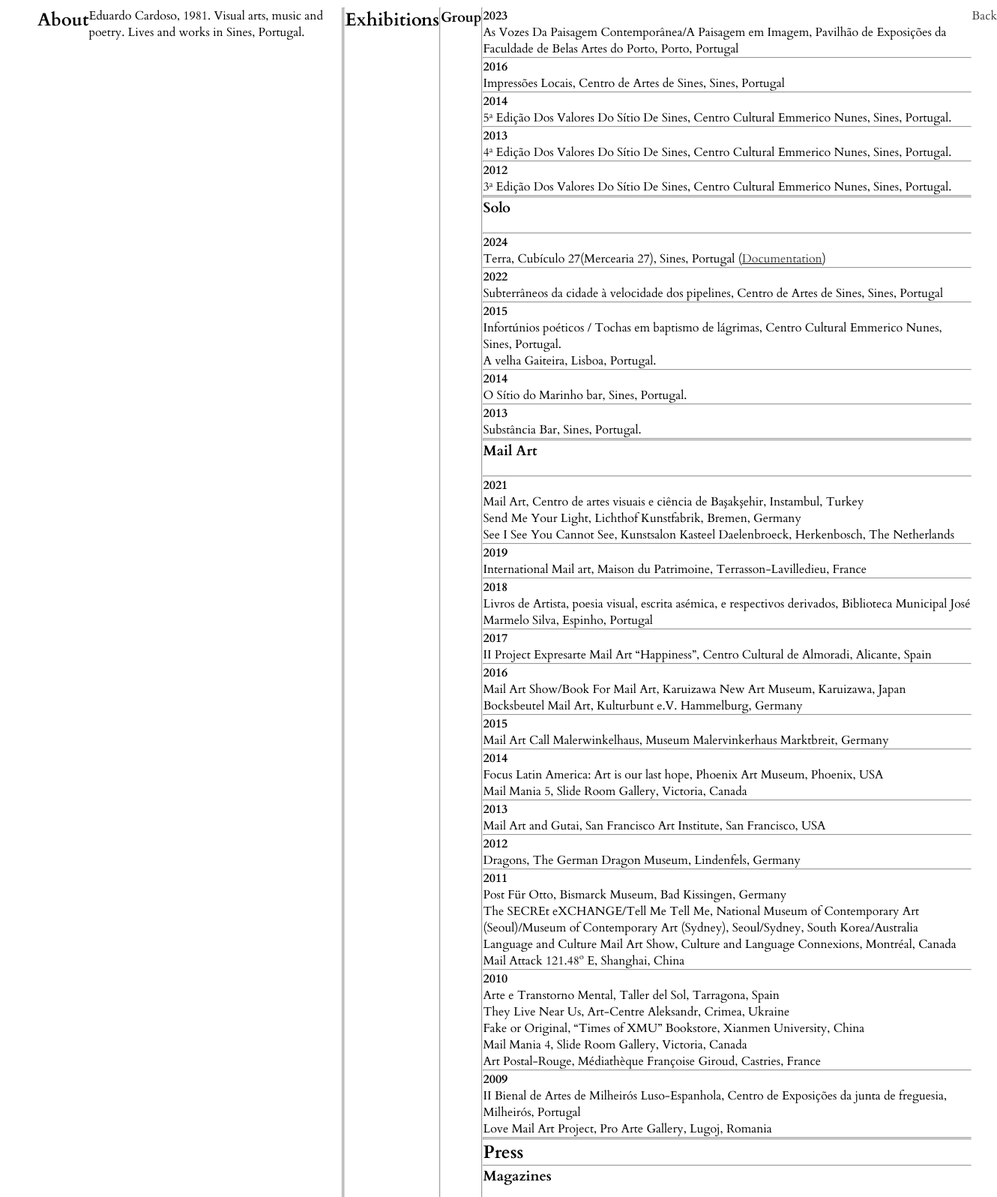
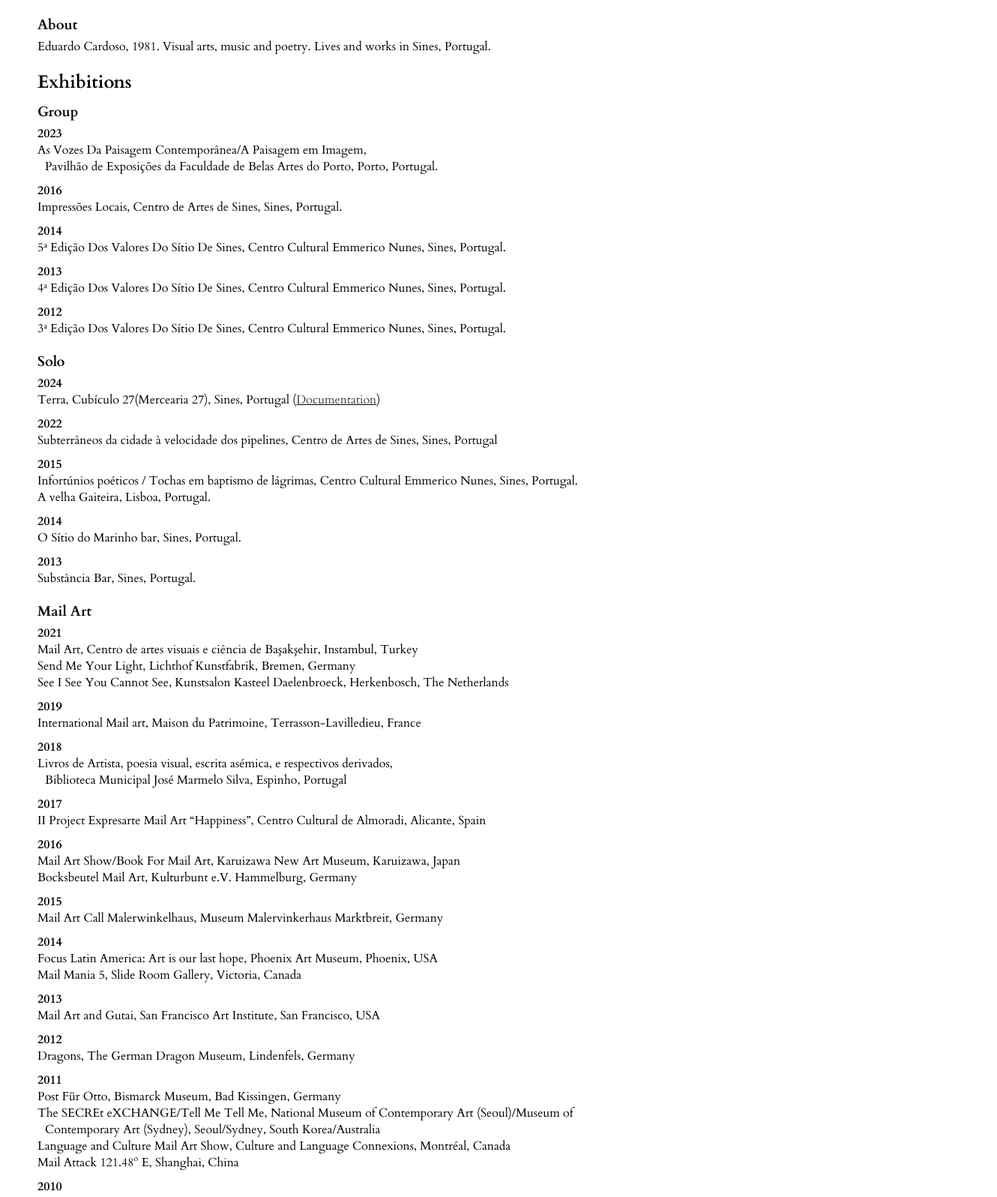
Before and after one commit to hypnonauta/neocities-ecardoso, a plain HTML site: page pages/about.html in a window 1280 px wide. Shown: the part 40-1636 px from the top of the page at 75% size, 1330 px wide, since content can reach past the window. Drawn offline with Linux system fonts and the light colour scheme.

Commit message:
Refactor about.html structure and add about.css for improved layout and styling

```diff
--- /dev/null
+++ b/pages/about.css
@@ -0,0 +1,63 @@
+* {
+    margin: 0;
+    padding: 0;
+}
+
+.about {
+    margin-bottom: 20px;
+}
+
+.content {
+    margin-left: 50px;
+    margin-top: 50px;
+    font-family: Cardo, serif;
+}
+
+h4,
+h3 {
+    padding-top: 10px;
+    padding-bottom: 5px;
+}
+
+ul {
+    list-style: none;
+    padding: 0;
+}
+
+a:link,
+a:active,
+a:visited {
+    color: #404040;
+    text-decoration: none;
+}
+
+a:hover {
+    color: #000000;
+    text-decoration: none;
+}
+
+.back {
+    display: block;
+    margin-top: 1rem;
+    margin-bottom: 10px;
+}
+
+.exhibition-name {
+    margin-bottom: 10px;
+}
+
+.exhibitions {
+    margin-bottom: 20px;
+}
+
+span {
+    padding-left: 10px;
+}
+
+footer {
+    bottom: 0;
+    width: 100%;
+    font-size: 0.80em;
+    text-align: left;
+    padding: 10px 0 10px 0;
+}
--- a/pages/about.html
+++ b/pages/about.html
@@ -10,126 +10,113 @@
     <!-- The style.css file allows you to change the look of your web pages.
          If you include the next line in all your web pages, they will all share the same look.
          This makes it easier to make new pages for your site. -->
-    <link href="../style.css" rel="stylesheet" type="text/css" media="all">
+    <link href="./about.css" rel="stylesheet" type="text/css" media="all">
     <link rel="preconnect" href="https://fonts.googleapis.com">
 <link rel="preconnect" href="https://fonts.gstatic.com" crossorigin>
 <link href="https://fonts.googleapis.com/css2?family=Cardo:ital,wght@0,400;0,700;1,400&display=swap" rel="stylesheet">
   </head>
   <body>
     <div class="content">
-      <h2>About</h2>
+      <!-- About -->
+      <section class="about">
+        <h3>About</h3>
         <p>Eduardo Cardoso, 1981. Visual arts, music and poetry. Lives and works in Sines, Portugal.</p>
-      <hr>
-      <hr>
+      </section>
+      <!-- Exhibitions -->
+      <section class="exhibitions">
         <h2>Exhibitions</h2>
-      <hr>
         <h3>Group</h3>
-      <hr>
         <ul>
           <li><strong>2023</strong></li>
-        <li>As Vozes Da Paisagem Contemporânea/A Paisagem em Imagem, Pavilhão de Exposições da Faculdade de Belas Artes do Porto, Porto, Portugal </li>
-        <hr>
+          <li class="exhibition-name">As Vozes Da Paisagem Contemporânea/A Paisagem em Imagem, <br>
+            <span>Pavilhão de Exposições da Faculdade de Belas Artes do Porto, Porto, Portugal.</span></li>
           <li><strong>2016</strong></li>
-        <li>Impressões Locais, Centro de Artes de Sines, Sines, Portugal</li>
-        <hr>
+          <li class="exhibition-name">Impressões Locais, Centro de Artes de Sines, Sines, Portugal.</li>
           <li><strong>2014</strong></li>
-        <li>5ª Edição Dos Valores Do Sítio De Sines, Centro Cultural Emmerico Nunes, Sines, Portugal.</li>
-        <hr>
+          <li class="exhibition-name">5ª Edição Dos Valores Do Sítio De Sines, Centro Cultural Emmerico Nunes, Sines, Portugal.</li>
           <li><strong>2013</strong></li>
-        <li>4ª Edição Dos Valores Do Sítio De Sines, Centro Cultural Emmerico Nunes, Sines, Portugal.</li>
-        <hr>
+          <li class="exhibition-name">4ª Edição Dos Valores Do Sítio De Sines, Centro Cultural Emmerico Nunes, Sines, Portugal.</li>
           <li><strong>2012</strong></li>
-        <li>3ª Edição Dos Valores Do Sítio De Sines, Centro Cultural Emmerico Nunes, Sines, Portugal.</li>
-        <hr>
-        <hr>
-        <li><h3>Solo</h3></li>
-        <hr>
+          <li class="exhibition-name">3ª Edição Dos Valores Do Sítio De Sines, Centro Cultural Emmerico Nunes, Sines, Portugal.</li>
+        </ul>
+        <!-- Solo -->
+        <h3>Solo</h3>
+        <ul>
           <li><strong>2024</strong></li>
-        <li>Terra, Cubículo 27(Mercearia 27), Sines, Portugal (<u><a href="terra.html">Documentation</a></u>)</li>
-        <hr>
+          <li class="exhibition-name">Terra, Cubículo 27(Mercearia 27), Sines, Portugal (<u><a href="terra.html">Documentation</a></u>)</li>
           <li><strong>2022</strong></li>
-        <li>Subterrâneos da cidade à velocidade dos pipelines, Centro de Artes de Sines, Sines, Portugal</li>
-        <hr>
+          <li class="exhibition-name">Subterrâneos da cidade à velocidade dos pipelines, Centro de Artes de Sines, Sines, Portugal</li>
           <li><strong>2015</strong></li>
           <li>Infortúnios poéticos / Tochas em baptismo de lágrimas, Centro Cultural Emmerico Nunes, Sines, Portugal.</li>
-        <li>A velha Gaiteira, Lisboa, Portugal.</li>
-        <hr>
+          <li class="exhibition-name">A velha Gaiteira, Lisboa, Portugal.</li>
           <li><strong>2014</strong></li>
-        <li>O Sítio do Marinho bar, Sines, Portugal.</li>
-        <hr>
+          <li class="exhibition-name">O Sítio do Marinho bar, Sines, Portugal.</li>
           <li><strong>2013</strong></li>
-        <li>Substância Bar, Sines, Portugal.</li>
-        <hr>
-        <hr>
-        <li><h3>Mail Art</h3></li>
-        <hr>
+          <li class="exhibition-name">Substância Bar, Sines, Portugal.</li>
+        </ul>
+        <!-- Mail Art -->
+        <h3>Mail Art</h3>
+        <ul>
           <li><strong>2021</strong><br>
           <li>Mail Art, Centro de artes visuais e ciência de Başakşehir, Instambul, Turkey</li>
           <li>Send Me Your Light, Lichthof Kunstfabrik, Bremen, Germany</li>
-        <li>See I See You Cannot See, Kunstsalon Kasteel Daelenbroeck, Herkenbosch, The Netherlands</p>
-        <hr>
+          <li class="exhibition-name">See I See You Cannot See, Kunstsalon Kasteel Daelenbroeck, Herkenbosch, The Netherlands</p>
           <li ><strong>2019</strong></li>
-        <li>International Mail art, Maison du Patrimoine, Terrasson-Lavilledieu, France</li>
-        <hr>
+          <li class="exhibition-name">International Mail art, Maison du Patrimoine, Terrasson-Lavilledieu, France</li>
           <li ><strong>2018</strong></li>
-        <li>Livros de Artista, poesia visual, escrita asémica, e respectivos derivados, Biblioteca Municipal José Marmelo Silva, Espinho, Portugal</li>
-        <hr>
+          <li class="exhibition-name">Livros de Artista, poesia visual, escrita asémica, e respectivos derivados,<br>
+            <span>Biblioteca Municipal José Marmelo Silva, Espinho, Portugal</span></li>
           <li ><strong>2017</strong></li>
-        <li>II Project Expresarte Mail Art “Happiness”, Centro Cultural de Almoradi, Alicante, Spain</li>
-        <hr>
+          <li class="exhibition-name">II Project Expresarte Mail Art “Happiness”, Centro Cultural de Almoradi, Alicante, Spain</li>
           <li ><strong>2016</strong></li>
           <li>Mail Art Show/Book For Mail Art, Karuizawa New Art Museum, Karuizawa, Japan</li>
-        <li>Bocksbeutel Mail Art, Kulturbunt e.V. Hammelburg, Germany</li>
-        <hr>
+          <li class="exhibition-name">Bocksbeutel Mail Art, Kulturbunt e.V. Hammelburg, Germany</li>
           <li ><strong>2015</strong></li>
-        <li>Mail Art Call Malerwinkelhaus, Museum Malervinkerhaus Marktbreit, Germany</li>
-        <hr>
+          <li class="exhibition-name">Mail Art Call Malerwinkelhaus, Museum Malervinkerhaus Marktbreit, Germany</li>
           <li ><strong>2014</strong></li>
           <li>Focus Latin America: Art is our last hope, Phoenix Art Museum, Phoenix, USA</li>
-        <li>Mail Mania 5, Slide Room Gallery, Victoria, Canada</li>
-        <hr>
+          <li class="exhibition-name">Mail Mania 5, Slide Room Gallery, Victoria, Canada</li>
           <li ><strong>2013</strong></li>
-        <li>Mail Art and Gutai, San Francisco Art Institute, San Francisco, USA</li>
-        <hr>
+          <li class="exhibition-name">Mail Art and Gutai, San Francisco Art Institute, San Francisco, USA</li>
           <li ><strong>2012</strong></li>
-        <li>Dragons, The German Dragon Museum, Lindenfels, Germany</li>
-        <hr>
+          <li class="exhibition-name">Dragons, The German Dragon Museum, Lindenfels, Germany</li>
           <li ><strong>2011</strong></li>
           <li>Post Für Otto, Bismarck Museum, Bad Kissingen, Germany</li>
-        <li>The SECREt eXCHANGE/Tell Me Tell Me, National Museum of Contemporary Art (Seoul)/Museum of Contemporary Art (Sydney), Seoul/Sydney, South Korea/Australia</li>
+          <li>The SECREt eXCHANGE/Tell Me Tell Me, National Museum of Contemporary Art (Seoul)/Museum of<br>
+            <span>Contemporary Art (Sydney), Seoul/Sydney, South Korea/Australia</li></span>
           <li>Language and Culture Mail Art Show, Culture and Language Connexions, Montréal, Canada</li>
-        <li>Mail Attack 121.48º E, Shanghai, China</li>
-        <hr>
-        <li ><strong>2010</strong></li>
+          <li class="exhibition-name">Mail Attack 121.48º E, Shanghai, China</li>
+          <li><strong>2010</strong></li>
           <li>Arte e Transtorno Mental, Taller del Sol, Tarragona, Spain</li>
           <li>They Live Near Us, Art-Centre Aleksandr, Crimea, Ukraine</li>
           <li>Fake or Original, “Times of XMU” Bookstore, Xianmen University, China</li>
           <li>Mail Mania 4, Slide Room Gallery, Victoria, Canada</li>
-        <li>Art Postal-Rouge, Médiathèque Françoise Giroud, Castries, France</li>
-        <hr>
+          <li class="exhibition-name">Art Postal-Rouge, Médiathèque Françoise Giroud, Castries, France</li>
           <li><strong>2009</strong></li>
           <li>II Bienal de Artes de Milheirós Luso-Espanhola, Centro de Exposições da junta de freguesia, Milheirós, Portugal</li>
           <li>Love Mail Art Project, Pro Arte Gallery, Lugoj, Romania</li>
-        <hr>
-        <hr>
-        <li><h2>Press</h2></li>
-        <hr>
-        <li><h3>Magazines</h3></li>
-        <hr>
+        </ul>
+        </section>
+        <!-- Press -->
+        <section class="press">
+        <h2>Press</h2>
+        <h3>Magazines</h3>
+        <ul>
           <li><strong>2015</strong> Literair Periodiek Ballustrada, Netherlands</li>
           <li><strong>2013</strong> Re<>Dux Magazine, U.S.A.</li>
           <li><strong>2012</strong> !DUH! Magazine, U.S.A.</li>
-        <hr>
-        <hr>
           <li><h3>Books Containing My Work</h3></li>
-        <hr>
           <li>Baracchi, Tiziana. Da Lio, Giancarlo. Operazione GAC, Edizione Giulia, 2014, Italy</li>
           <li>Debenedetti, Bruno Chiarlone. Ob No Fluxus, 2014, Italy</li>
           <li>Debenedetti, Bruno Chiarlone. Mail Art Book, 2012, Italy</li>
           <li>Debenedetti, Bruno Chiarlone. Art Through Postal Service, 2012, Italy</li>
-        <hr>
         </ul>
-    <span class="back"><a href="https://ecardoso.neocities.org/">Back</a></span>
+        </section>
+
+    <P class="back"><a href="https://ecardoso.neocities.org/">Back</a></P>
+    <footer>
+      <p>© Eduardo Cardoso 2019 - 2025</p>
+    </footer>
     </div>
   </body>
 </html>
```
Lines whose indentation alone changed are shown as unchanged.
